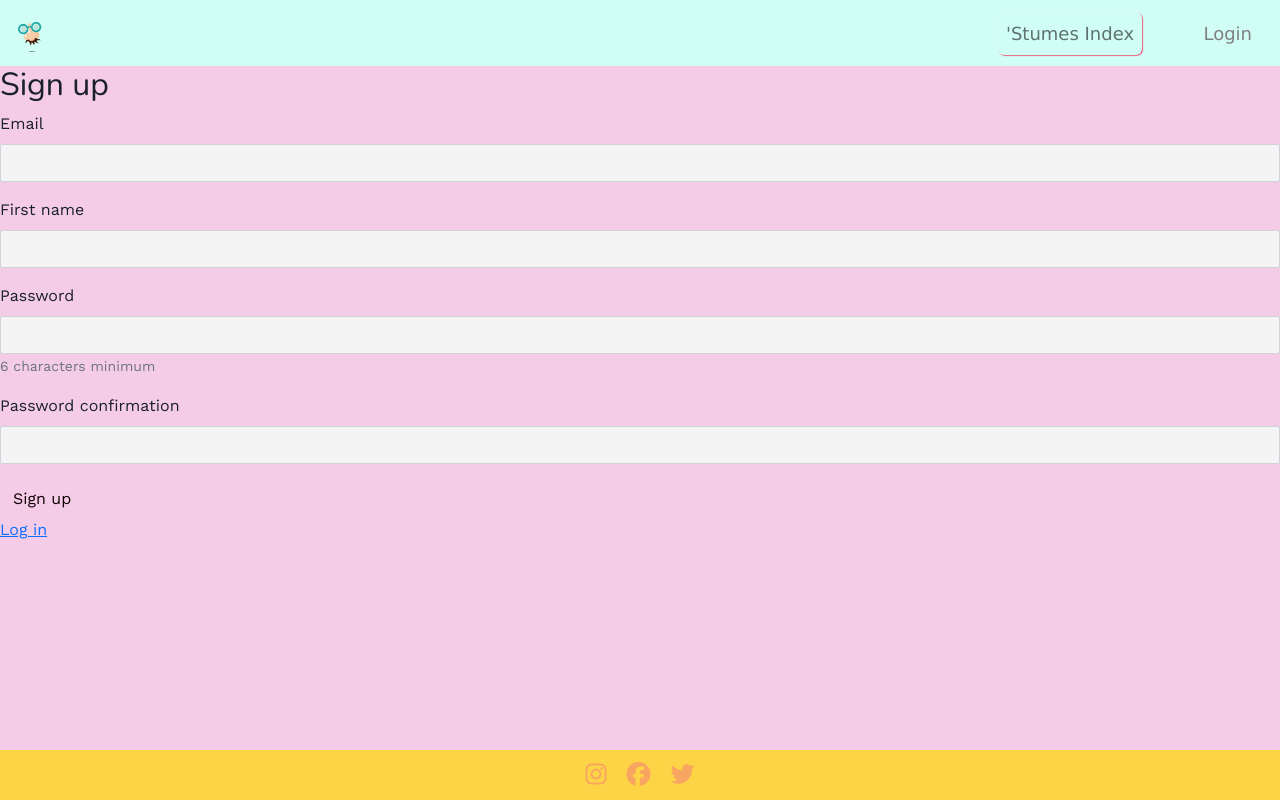
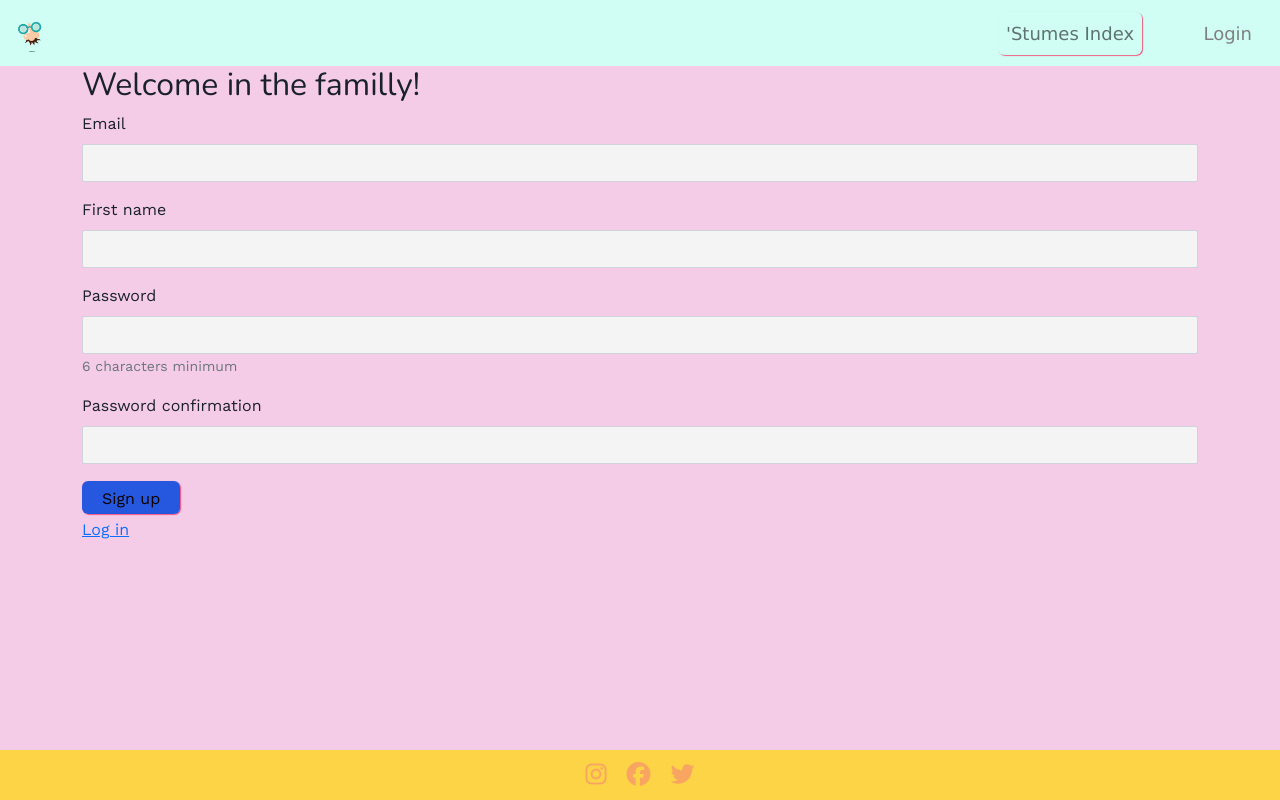
Before and after one commit to Corentr1/stumes_4_rent, a Rails app: page /users/sign_up in a window 1280 px wide. Run offline with Rails 7, Linux system fonts and the light colour scheme; style sheets or scripts are compiled from the project's sources; some libraries are stand-ins or nearby versions.

Commit message:
all the forms are done

```diff
--- a/app/views/devise/registrations/edit.html.erb
+++ b/app/views/devise/registrations/edit.html.erb
@@ -33,7 +33,7 @@
       <%= f.input :photo, as: :file %>
     </div>
 
-    <div class="form-actions stylised-button" style="text-align: center">
+    <div class="form-actions stylised-button" style="text-align: center; display: initial">
       <%= f.button :submit, "YaaaaaY" %>
     </div>
   <% end %>
--- a/app/views/devise/registrations/new.html.erb
+++ b/app/views/devise/registrations/new.html.erb
@@ -1,4 +1,5 @@
-<h2>Sign up</h2>
+ <div class="container">
+  <h2>Welcome in the familly!</h2>
 
   <%= simple_form_for(resource, as: resource_name, url: registration_path(resource_name)) do |f| %>
     <%= f.error_notification %>
@@ -21,9 +22,10 @@
                   input_html: { autocomplete: "new-password" } %>
     </div>
 
-  <div class="form-actions">
+    <div class="form-actions stylised-button" style="text-align: center; display: initial">
       <%= f.button :submit, "Sign up" %>
     </div>
   <% end %>
 
   <%= render "devise/shared/links" %>
+</div>
--- a/app/views/devise/sessions/new.html.erb
+++ b/app/views/devise/sessions/new.html.erb
@@ -1,4 +1,5 @@
-<h2>Log in</h2>
+<div class="container">
+  <h2 style="font-family: 'Franklin Gothic Medium', 'Arial Narrow', Arial, sans-serif; text-align: center; padding-top: 10px">Great to have you back!</h2>
 
   <%= simple_form_for(resource, as: resource_name, url: session_path(resource_name)) do |f| %>
     <div class="form-inputs">
@@ -12,9 +13,10 @@
       <%= f.input :remember_me, as: :boolean if devise_mapping.rememberable? %>
     </div>
 
-  <div class="form-actions">
+    <div class="form-actions stylised-button" style="text-align: center; display: initial">
       <%= f.button :submit, "Log in" %>
     </div>
   <% end %>
 
   <%= render "devise/shared/links" %>
+</div>
```
Lines whose indentation alone changed are shown as unchanged.
